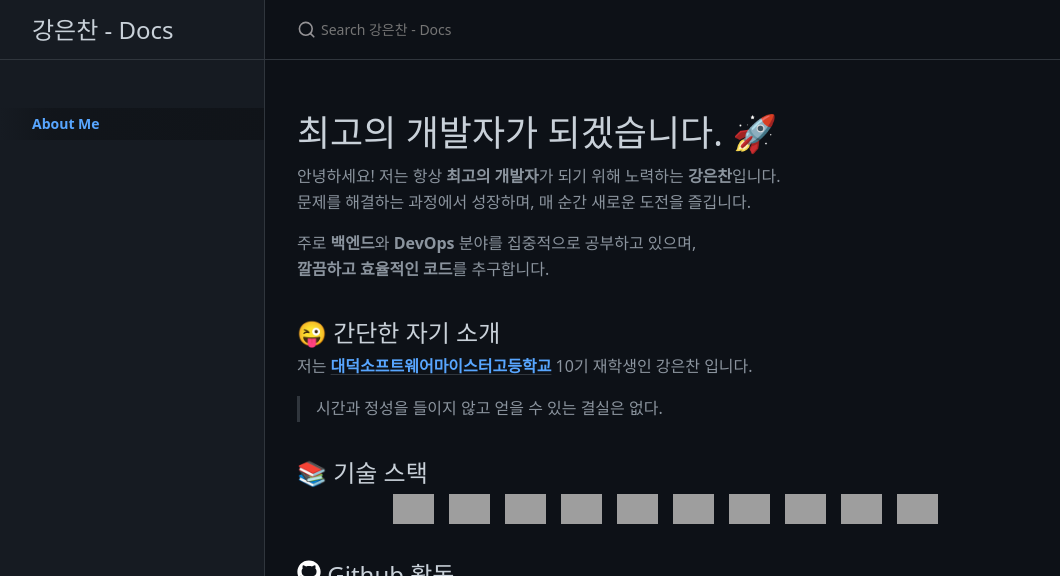
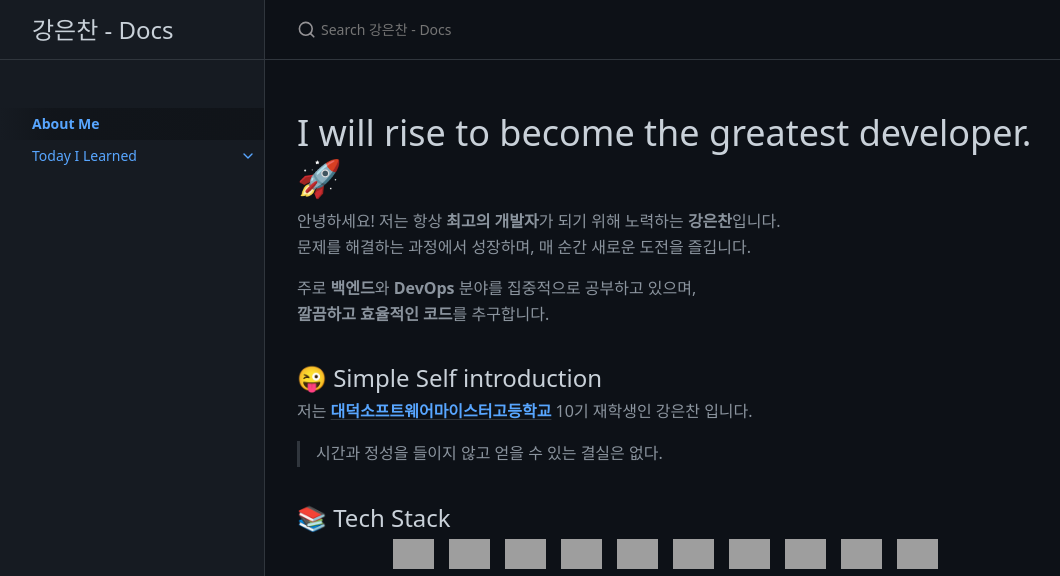
Before and after one commit to kangeunchan/pages-blog-kangeunchan, a Jekyll site: the page built from index.md, in a window 1280 px wide and 1400 px high, cut to the strip 0-576 px from the top of the window. Shown: the whole strip, without its empty margins (107-1167 px from the left). Built offline with Jekyll 4.4.1, drawn with Linux system fonts in a browser that asks for light colours; cached includes are drawn as plain includes; some of the changed text lies outside the part shown; grey boxes are pictures that could not be loaded.

Commit message:
검색엔진에 노출시키자

```diff
--- /dev/null
+++ b/google741df506edbe37e3.html
@@ -0,0 +1 @@
+google-site-verification: google741df506edbe37e3.html
--- a/index.md
+++ b/index.md
@@ -6,7 +6,7 @@ description: "Introduce Kang Eunchan"
 permalink: /
 ---
 
-# 최고의 개발자가 되겠습니다. 🚀
+# I will rise to become the greatest developer. 🚀
 
 안녕하세요! 저는 항상 **최고의 개발자**가 되기 위해 노력하는 **강은찬**입니다.
 문제를 해결하는 과정에서 성장하며, 매 순간 새로운 도전을 즐깁니다.
@@ -14,13 +14,13 @@ permalink: /
 주로 **백엔드**와 **DevOps** 분야를 집중적으로 공부하고 있으며,
 **깔끔하고 효율적인 코드**를 추구합니다.
 
-## 😜 간단한 자기 소개
+## 😜 Simple Self introduction
 
 저는 **<a href="https://dsmhs.djsch.kr/main.do">대덕소프트웨어마이스터고등학교</a>** 10기 재학생인 강은찬 입니다.
 
 > 시간과 정성을 들이지 않고 얻을 수 있는 결실은 없다.
 
-## 📚 기술 스택
+## 📚 Tech Stack
 
 <div style="display: flex; flex-wrap: wrap; gap: 15px; justify-content: center; align-items: center;">
   <img src="https://techstack-generator.vercel.app/js-icon.svg" alt="JavaScript" width="41" height="41" />
@@ -36,7 +36,7 @@ permalink: /
 </div>
 
 
-## <svg xmlns="http://www.w3.org/2000/svg" viewBox="0 0 496 512" width="24" height="24" color="white"><path fill="#FFFFFF" d="M165.9 397.4c0 2-2.3 3.6-5.2 3.6-3.3 .3-5.6-1.3-5.6-3.6 0-2 2.3-3.6 5.2-3.6 3-.3 5.6 1.3 5.6 3.6zm-31.1-4.5c-.7 2 1.3 4.3 4.3 4.9 2.6 1 5.6 0 6.2-2s-1.3-4.3-4.3-5.2c-2.6-.7-5.5 .3-6.2 2.3zm44.2-1.7c-2.9 .7-4.9 2.6-4.6 4.9 .3 2 2.9 3.3 5.9 2.6 2.9-.7 4.9-2.6 4.6-4.6-.3-1.9-3-3.2-5.9-2.9zM244.8 8C106.1 8 0 113.3 0 252c0 110.9 69.8 205.8 169.5 239.2 12.8 2.3 17.3-5.6 17.3-12.1 0-6.2-.3-40.4-.3-61.4 0 0-70 15-84.7-29.8 0 0-11.4-29.1-27.8-36.6 0 0-22.9-15.7 1.6-15.4 0 0 24.9 2 38.6 25.8 21.9 38.6 58.6 27.5 72.9 20.9 2.3-16 8.8-27.1 16-33.7-55.9-6.2-112.3-14.3-112.3-110.5 0-27.5 7.6-41.3 23.6-58.9-2.6-6.5-11.1-33.3 2.6-67.9 20.9-6.5 69 27 69 27 20-5.6 41.5-8.5 62.8-8.5s42.8 2.9 62.8 8.5c0 0 48.1-33.6 69-27 13.7 34.7 5.2 61.4 2.6 67.9 16 17.7 25.8 31.5 25.8 58.9 0 96.5-58.9 104.2-114.8 110.5 9.2 7.9 17 22.9 17 46.4 0 33.7-.3 75.4-.3 83.6 0 6.5 4.6 14.4 17.3 12.1C428.2 457.8 496 362.9 496 252 496 113.3 383.5 8 244.8 8zM97.2 352.9c-1.3 1-1 3.3 .7 5.2 1.6 1.6 3.9 2.3 5.2 1 1.3-1 1-3.3-.7-5.2-1.6-1.6-3.9-2.3-5.2-1zm-10.8-8.1c-.7 1.3 .3 2.9 2.3 3.9 1.6 1 3.6 .7 4.3-.7 .7-1.3-.3-2.9-2.3-3.9-2-.6-3.6-.3-4.3 .7zm32.4 35.6c-1.6 1.3-1 4.3 1.3 6.2 2.3 2.3 5.2 2.6 6.5 1 1.3-1.3 .7-4.3-1.3-6.2-2.2-2.3-5.2-2.6-6.5-1zm-11.4-14.7c-1.6 1-1.6 3.6 0 5.9 1.6 2.3 4.3 3.3 5.6 2.3 1.6-1.3 1.6-3.9 0-6.2-1.4-2.3-4-3.3-5.6-2z"/></svg> Github 활동
+## <svg xmlns="http://www.w3.org/2000/svg" viewBox="0 0 496 512" width="24" height="24" color="white"><path fill="#FFFFFF" d="M165.9 397.4c0 2-2.3 3.6-5.2 3.6-3.3 .3-5.6-1.3-5.6-3.6 0-2 2.3-3.6 5.2-3.6 3-.3 5.6 1.3 5.6 3.6zm-31.1-4.5c-.7 2 1.3 4.3 4.3 4.9 2.6 1 5.6 0 6.2-2s-1.3-4.3-4.3-5.2c-2.6-.7-5.5 .3-6.2 2.3zm44.2-1.7c-2.9 .7-4.9 2.6-4.6 4.9 .3 2 2.9 3.3 5.9 2.6 2.9-.7 4.9-2.6 4.6-4.6-.3-1.9-3-3.2-5.9-2.9zM244.8 8C106.1 8 0 113.3 0 252c0 110.9 69.8 205.8 169.5 239.2 12.8 2.3 17.3-5.6 17.3-12.1 0-6.2-.3-40.4-.3-61.4 0 0-70 15-84.7-29.8 0 0-11.4-29.1-27.8-36.6 0 0-22.9-15.7 1.6-15.4 0 0 24.9 2 38.6 25.8 21.9 38.6 58.6 27.5 72.9 20.9 2.3-16 8.8-27.1 16-33.7-55.9-6.2-112.3-14.3-112.3-110.5 0-27.5 7.6-41.3 23.6-58.9-2.6-6.5-11.1-33.3 2.6-67.9 20.9-6.5 69 27 69 27 20-5.6 41.5-8.5 62.8-8.5s42.8 2.9 62.8 8.5c0 0 48.1-33.6 69-27 13.7 34.7 5.2 61.4 2.6 67.9 16 17.7 25.8 31.5 25.8 58.9 0 96.5-58.9 104.2-114.8 110.5 9.2 7.9 17 22.9 17 46.4 0 33.7-.3 75.4-.3 83.6 0 6.5 4.6 14.4 17.3 12.1C428.2 457.8 496 362.9 496 252 496 113.3 383.5 8 244.8 8zM97.2 352.9c-1.3 1-1 3.3 .7 5.2 1.6 1.6 3.9 2.3 5.2 1 1.3-1 1-3.3-.7-5.2-1.6-1.6-3.9-2.3-5.2-1zm-10.8-8.1c-.7 1.3 .3 2.9 2.3 3.9 1.6 1 3.6 .7 4.3-.7 .7-1.3-.3-2.9-2.3-3.9-2-.6-3.6-.3-4.3 .7zm32.4 35.6c-1.6 1.3-1 4.3 1.3 6.2 2.3 2.3 5.2 2.6 6.5 1 1.3-1.3 .7-4.3-1.3-6.2-2.2-2.3-5.2-2.6-6.5-1zm-11.4-14.7c-1.6 1-1.6 3.6 0 5.9 1.6 2.3 4.3 3.3 5.6 2.3 1.6-1.3 1.6-3.9 0-6.2-1.4-2.3-4-3.3-5.6-2z"/></svg> Github Activity
 
 <div align="center">
     <!-- 첫 번째 줄: Top Languages & GitHub Stats -->
```
Also changed, not shown: other parts of index.md (+1 -1 lines), docs/todayilearned/devops/index.md (added, +17 -0 lines), docs/todayilearned/index.md (added, +26 -0 lines), _config.yml (line endings or trailing spaces), assets/images/20240922-agile.png (added), assets/images/20240922-devops.png (added), favicon.ico.
